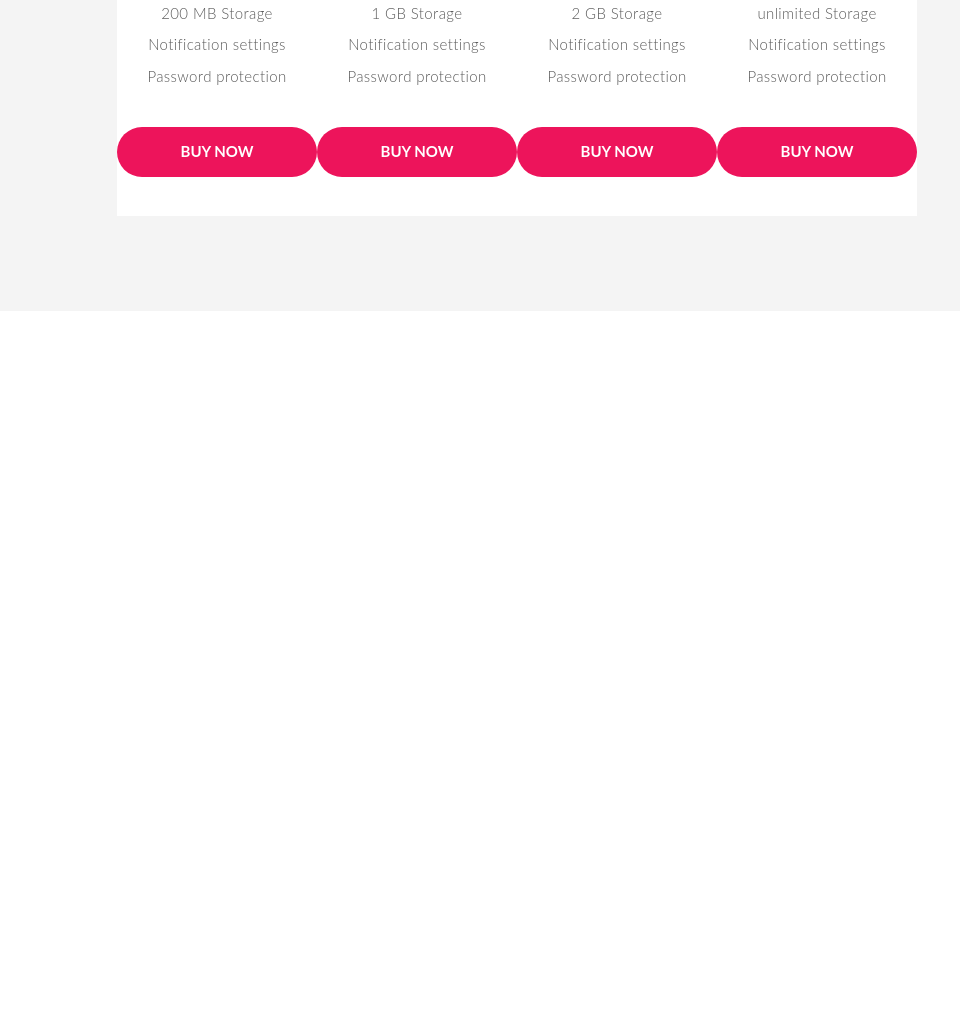
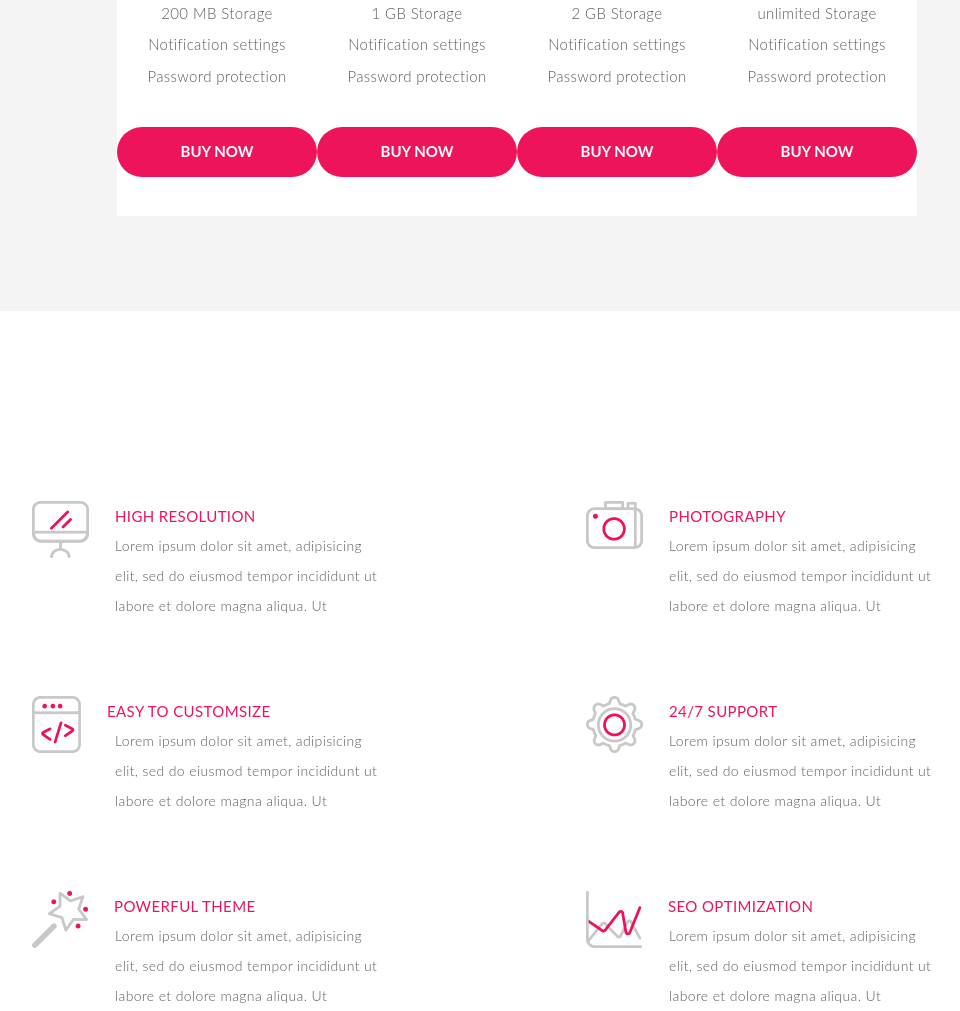
Before and after one commit to piotrmadeja/zadanie-dodatkowe1, a website: page index.html in a window 1280 px wide. Shown: the part 3339-4350 px from the top of the page, without its empty margins (158-1118 px from the left). Before the commit the page ends 3650 px from the top, so only its background shows below. Drawn offline with nearby package versions, Linux system fonts and the light colour scheme; a web font is replaced by a local one.

Commit message:
Added some images needed for project. Added adventages section

```diff
--- a/index.html
+++ b/index.html
@@ -186,6 +186,39 @@
         </div>
       </div>
     </section>
+<!--End of our-prices section-->
+    <div class='adventages'>
+      <div>
+        <img src="./images/adventages1.jpg">
+        <h1>HIGH RESOLUTION</h1>
+        <p>Lorem ipsum dolor sit amet,  adipisicing elit, sed do eiusmod tempor incididunt ut labore et dolore magna aliqua. Ut</p>
+      </div>
+      <div>
+        <img src='./images/adventages2.png'>
+        <h1>photography</h1>
+        <p>Lorem ipsum dolor sit amet,  adipisicing elit, sed do eiusmod tempor incididunt ut labore et dolore magna aliqua. Ut</p>
+      </div>
+      <div>
+        <img src='./images/adventages3.png'>
+        <h1>easy to customsize</h1>
+        <p>Lorem ipsum dolor sit amet,  adipisicing elit, sed do eiusmod tempor incididunt ut labore et dolore magna aliqua. Ut</p>
+      </div>
+      <div>
+        <img src='./images/adventages4.png'>
+        <h1>24/7 support</h1>
+        <p>Lorem ipsum dolor sit amet,  adipisicing elit, sed do eiusmod tempor incididunt ut labore et dolore magna aliqua. Ut</p>
+      </div>
+      <div>
+        <img src='./images/adventages5.png'>
+        <h1>powerful theme</h1>
+        <p>Lorem ipsum dolor sit amet,  adipisicing elit, sed do eiusmod tempor incididunt ut labore et dolore magna aliqua. Ut</p>
+      </div>
+      <div>
+        <img src='./images/adventages6.png'>
+        <h1>seo optimization</h1>
+        <p>Lorem ipsum dolor sit amet,  adipisicing elit, sed do eiusmod tempor incididunt ut labore et dolore magna aliqua. Ut</p>
+      </div>
+    </div>
   <script type="text/javascript" src="./js/script.js"></script>
   </body>
 </html>
--- a/sass/style.scss
+++ b/sass/style.scss
@@ -646,3 +646,43 @@ body {
     }
   }
 }
+
+.adventages {
+  /* Style for "Prostokąt" */
+  width: 100%;
+  height: 601px;
+  background-color: #ffffff;
+  display:flex;
+  justify-content: space-between;
+  flex-wrap: wrap;
+  padding: 150px;
+  div {
+    width: 346px;
+    height: 115px;
+    margin: 40px;
+    h1 {
+      color: #ed145b;
+      font-family: Lato;
+      font-size: 15px;
+      font-weight: 400;
+      line-height: 30px;
+      text-transform: uppercase;
+      letter-spacing: 0.38px;
+      margin: 0;
+    }
+    p {
+      color: #5a5a5a;
+      font-family: Lato;
+      font-size: 14px;
+      font-weight: 300;
+      line-height: 30px;
+      letter-spacing: 0.38px;
+      margin-left: 83px;
+
+    }
+    img {
+      float: left;
+      margin-right: 26px;
+    }
+  }
+}
```
Also changed, not shown: css/style.css, css/style.min.css (added), images/adventages1.jpg (added), images/adventages1.png (added), images/adventages2.png (added), images/adventages3.png (added), images/adventages4.png (added), images/adventages5.png (added), images/adventages6.png (added), 1 other file.
